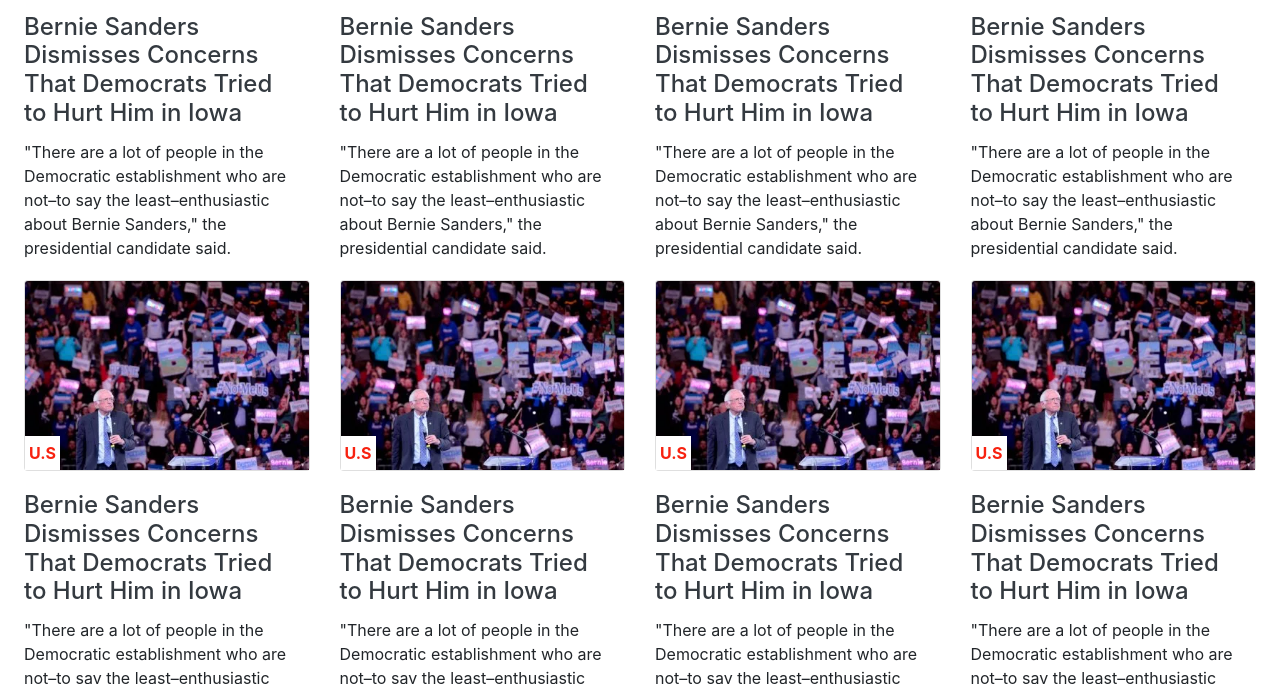
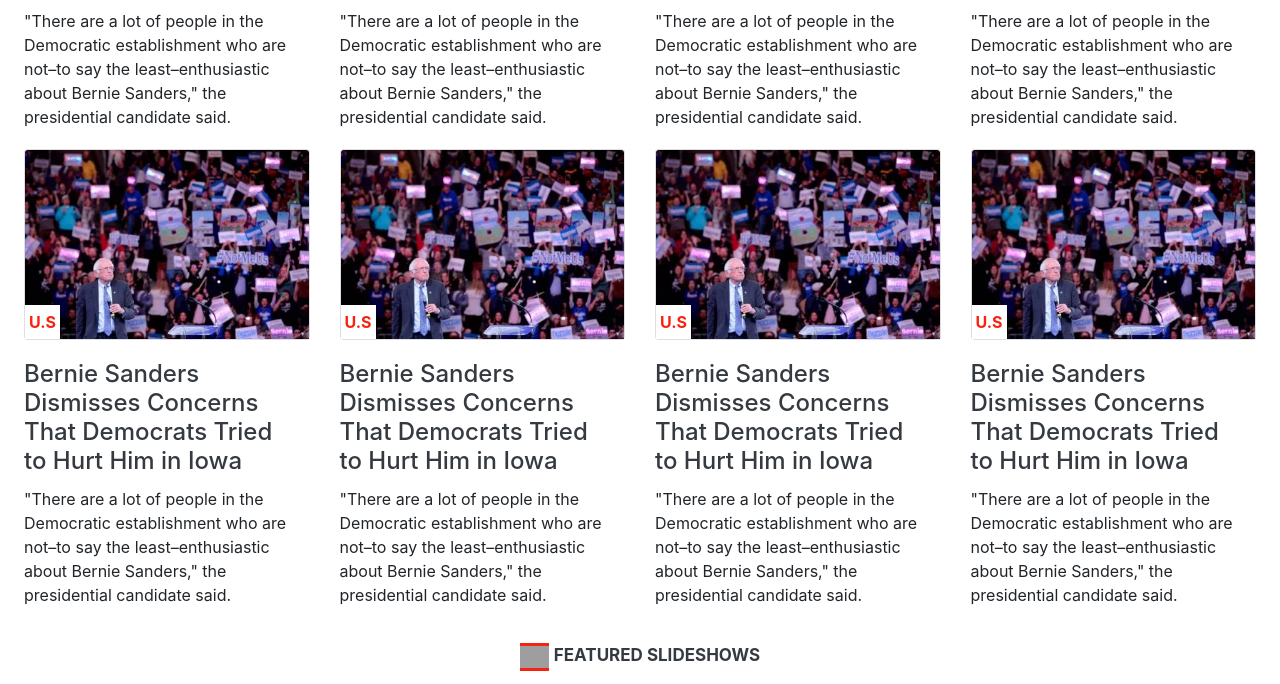
Before and after one commit to javitocor/Using-Bootstrap, a plain HTML site: page index.html in a window 1280 px wide. Shown: the part 4573-5257 px from the top of the page. Drawn offline with nearby package versions, Linux system fonts and the light colour scheme; grey boxes are pictures that could not be loaded.

Commit message:
Added N logo

```diff
--- a/index.html
+++ b/index.html
@@ -387,7 +387,7 @@
             <p class="text-center font-weight-bolder "><a class="text-decoration-none text-dark" href="#">SEE ALL FEATURES <i class="fas fa-chevron-right"></i></a></p>
           </div>
           <div class="col-9">
-            <h3><img class="w-25 h-25" src="./Images/smalllogo.png" alt="">IN THE MAGAZINE</h3>
+            <div class="text font-weight-bolder text-dark d-flex justify-content-center mb-3"><span class="logo"></span> IN THE MAGAZINE</div>
             <div class="row">
               <div class="magazine-article col card border-0">
                 <a href="#"><img class="card-img-top" src="./Images/magazinearticle.webp" alt=""></a>
@@ -448,7 +448,7 @@
       </div>
       <!-- Editors pick section -->
       <div class="editors-pick-container mb-2">
-        <h3><img class="w-25 h-25" src="./Images/smalllogo.png" alt=""><span>EDITOR'S PICK</span></h3>
+        <div class="text d-flex justify-content-center text-dark font-weight-bolder mb-3 mt-3"><span></span> EDITOR'S PICK</div>
         <div class="editors-pick row">
           <div class="editors-card col">
             <div class="card">
@@ -535,7 +535,7 @@
       </div>
       <!-- slideshows section -->
       <div class="slideshows-container">
-        <h3><img class="w-25 h-25" src="./Images/smalllogo.png" alt=""><a href="#">FEATURED SLIDESHOWS</a></h3>
+        <div class="d-flex justify-content-center mb-3 mt-3"><span></span> <a class="text text-decoration-none text-dark font-weight-bolder" href="#">FEATURED SLIDESHOWS</a></div>
         <div class="slideshows row">
           <div class="slideshows-cards col mb-4">
             <div class="card border-0 mb-4">
--- a/style.css
+++ b/style.css
@@ -92,6 +92,19 @@
 	cursor: pointer;
 }
 
+.text {
+	font-size: 17px;
+}
+
+.logo,
+.slideshows-container span,
+.editors-pick-container span {
+	background: url(https://g.newsweek.com/www/images/logo-n1.svg) center/contain no-repeat #f72210;
+	display: block;
+    width: 29px;
+	height: 28px;
+	margin-right: 5px;
+}
 .featured-bottom .card-title a:hover {
 	text-decoration: underline #f72210;
 }
```
